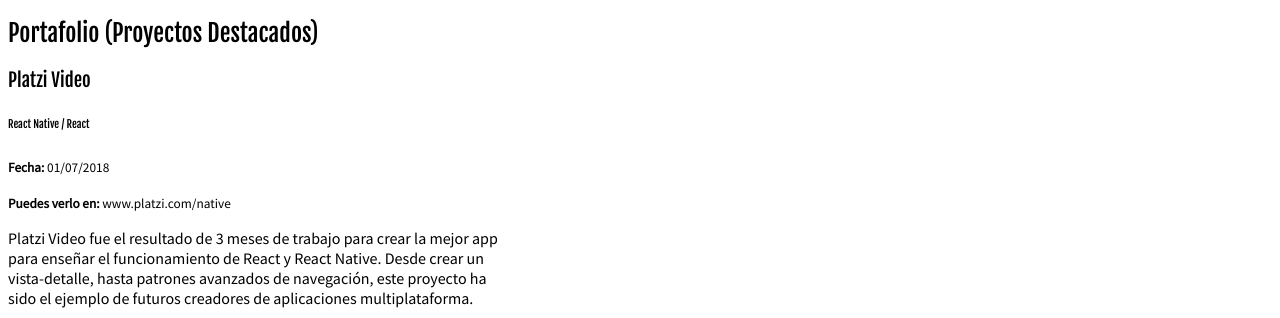
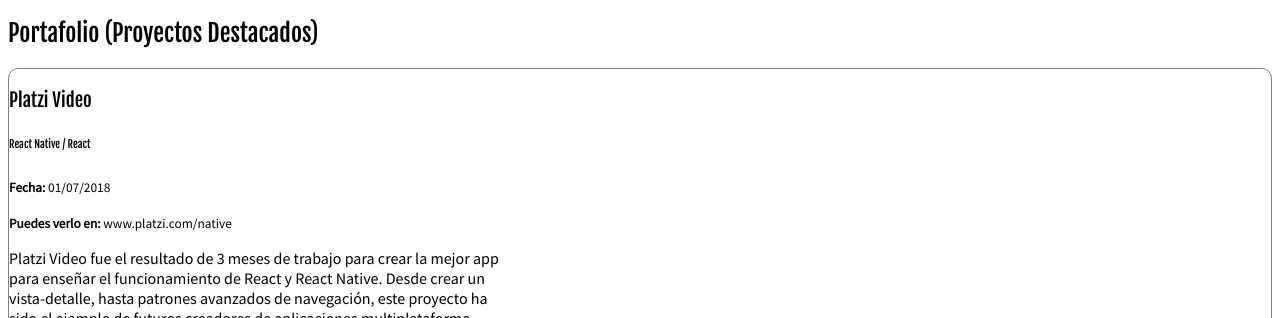
Before and after one commit to hugogs/DesarrolloWeb2018, a plain HTML site: page index.html in a window 1280 px wide. Shown: the part 517-835 px from the top of the page. Drawn offline with Linux system fonts and the light colour scheme.

Commit message:
Agrego bordes

```diff
--- a/css/estilos.css
+++ b/css/estilos.css
@@ -46,7 +46,21 @@ h1 {
 h1 strong {
   color: #026fff;
 }
-
+.project {
+  /* border-top: 10px solid red;
+  border-right: 10px solid green;
+  border-bottom: 10px solid orange;
+  border-left: 10px solid pink; */
+  /* border-color: red;
+  border-width: 15px;
+  border-style: solid; */
+  border: 1px solid gray;
+  border-radius: 10px;
+  /* border-top-left-radius: 50px;
+  border-top-right-radius: 10px;
+  border-bottom-left-radius: 10px;
+  border-bottom-right-radius: 10px; */
+}
 .project-details{
   width: 500px;
 }
```
